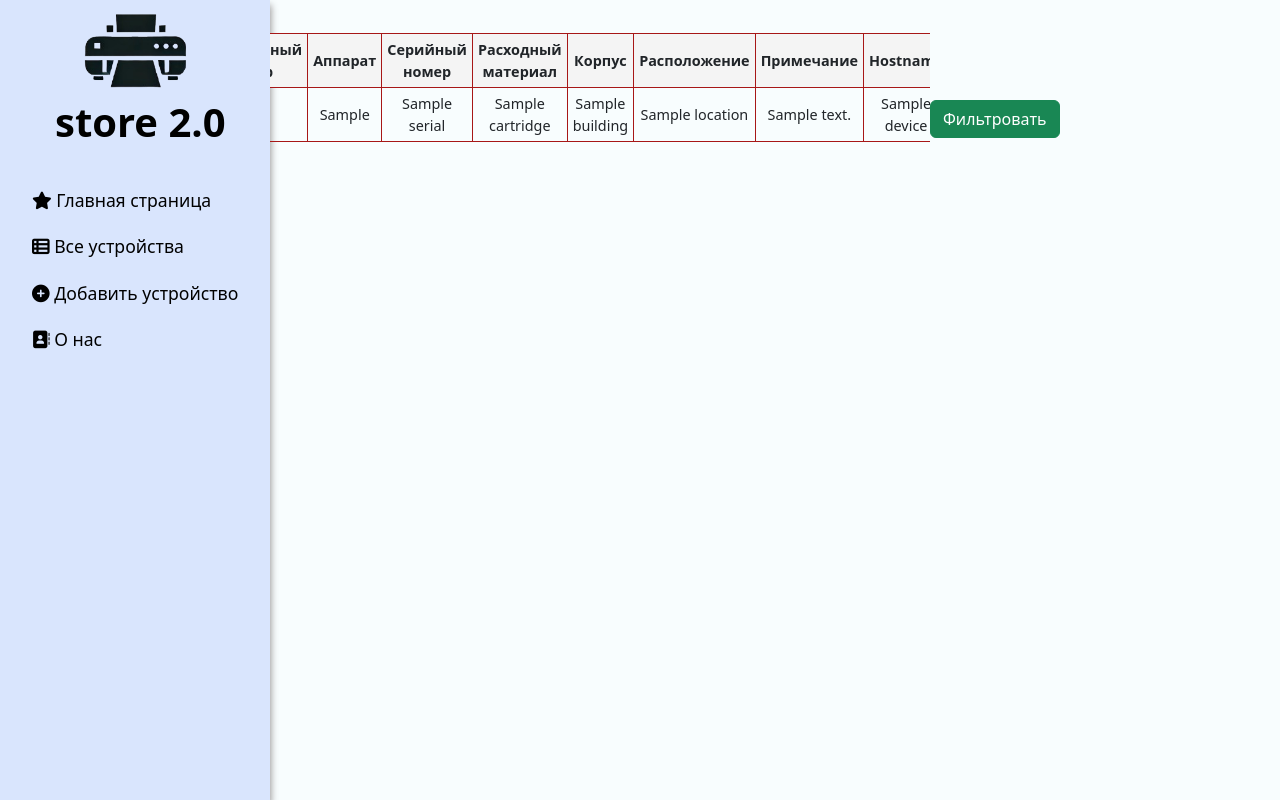
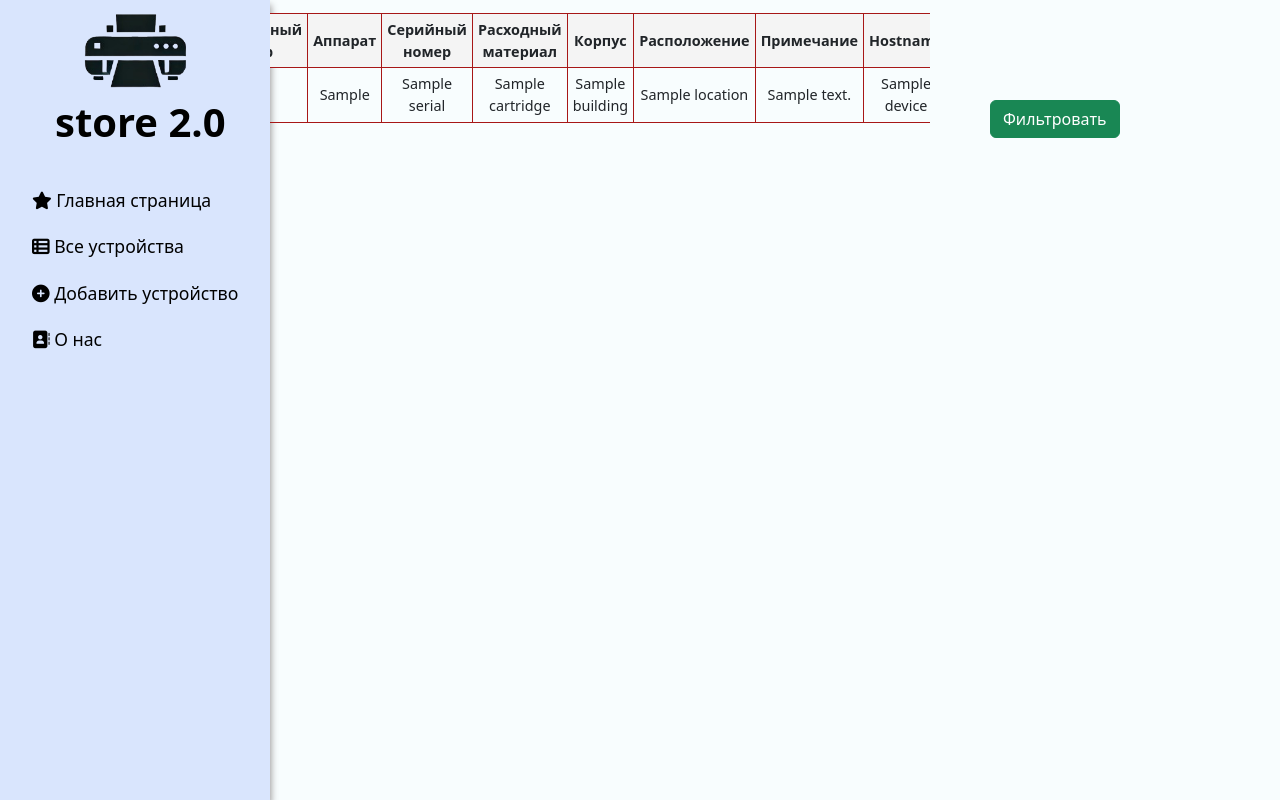
Before and after one commit to Voenkomp/appwebstore, a Django app: template main/templates/main/all_devices.html in a window 1280 px wide. Run offline with Django 5.2, Linux system fonts and the light colour scheme; the template is opened without the code that fills it: most values are stand-ins (such as "Sample title", 1, 10 or a date in 2020); some libraries are stand-ins or nearby versions.

Commit message:
change a few elements

```diff
--- a/main/static/main/css/main.css
+++ b/main/static/main/css/main.css
@@ -92,7 +92,8 @@ main .features {
     justify-content: center;
     align-items: flex-start;
     overflow-y: auto;
-    padding-top: 5%;
+    padding: 2%;
+    /* padding-top: 3%; */
     height: 100vh;
     max-width: 100%;
 
@@ -100,11 +101,12 @@ main .features {
 
 /* Стили фильтра для поиска в таблице на странице "все устройства" */
 main .filter-device {
+    padding: 60px;
+    padding-top: 100px;
     position: sticky;
     /* right: 0; */
-    top: 0;
+    /* top: 0; */
     height: 100vh;
-    padding-top: 100px;
 
 }
 
--- a/store/settings.py
+++ b/store/settings.py
@@ -84,7 +84,7 @@ DATABASES = {
         "NAME": "storedb2_0",
         "USER": "admin",
         "PASSWORD": "doyouwannaenter",
-        "HOST": "192.168.1.56",
+        "HOST": "srvbase",
         "PORT": "32768",
     }
 }
```
